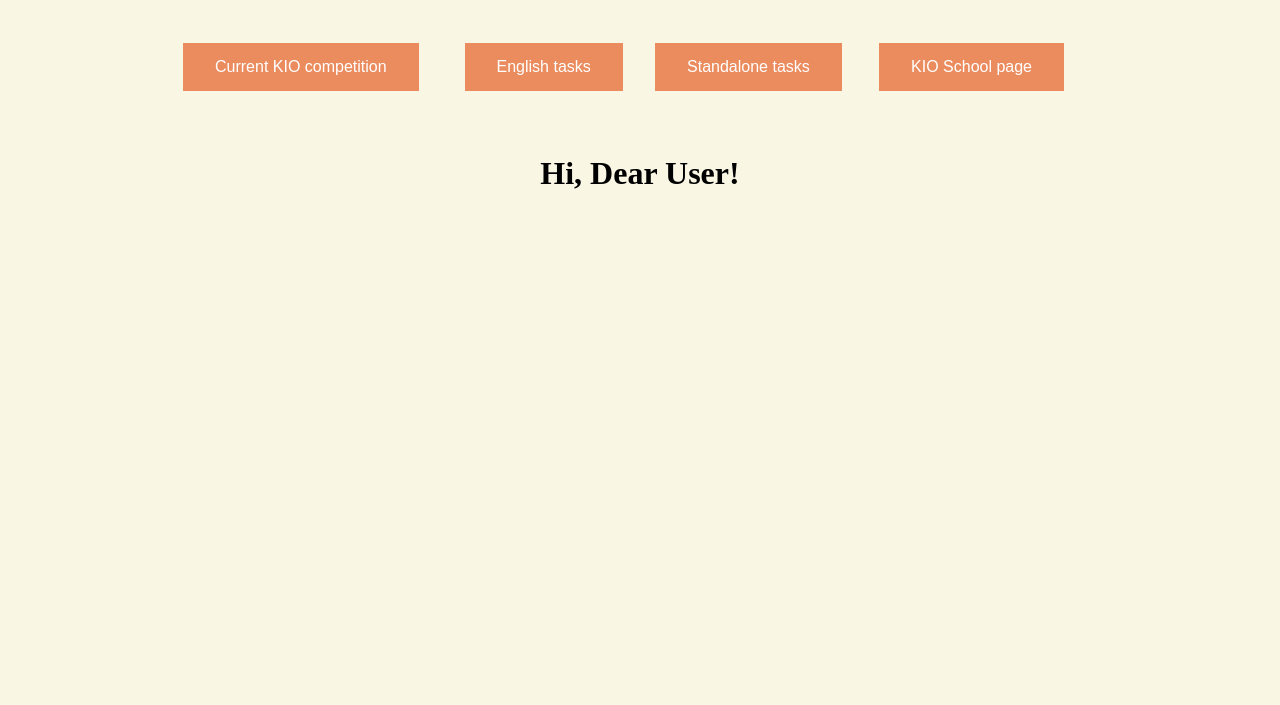
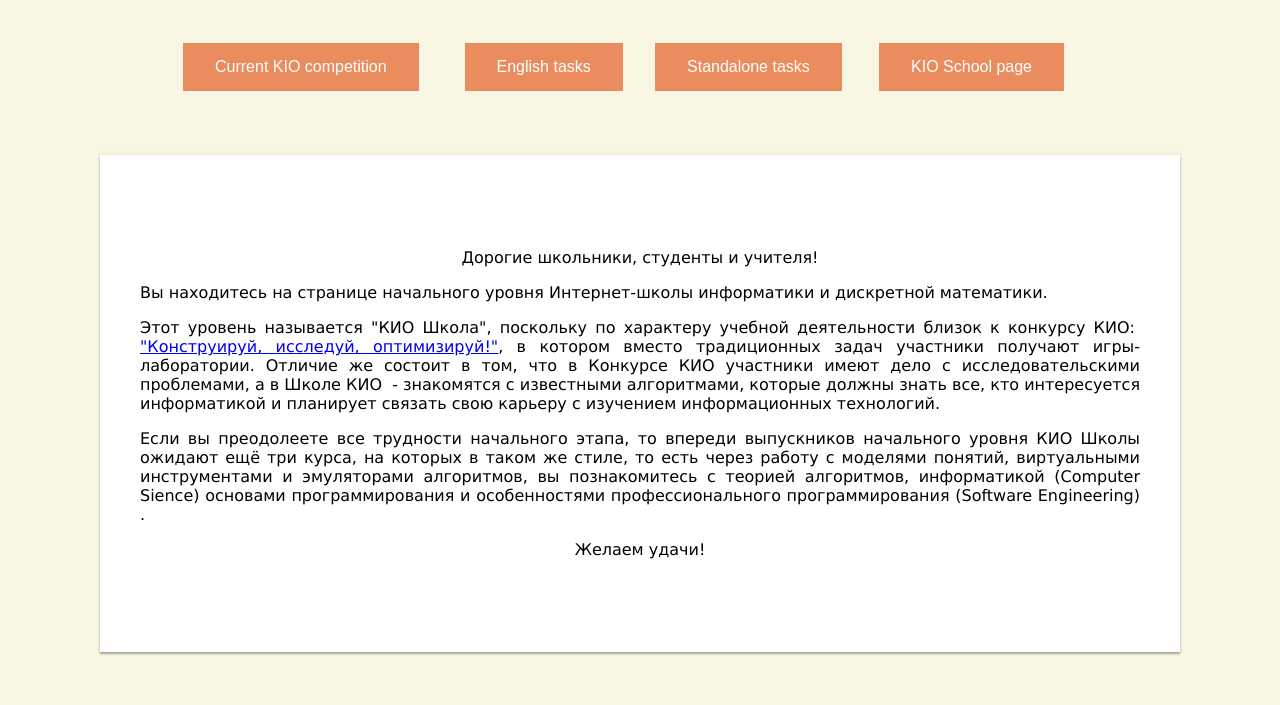
Before and after one commit to bahioganns/flaskProject1, a Flask app: page / in a window 1280 px wide. Shown: the part 95-800 px from the top of the page. Run offline with Flask 2, Linux system fonts and the light colour scheme.

Commit message:
main page text

```diff
--- a/templates/index.html
+++ b/templates/index.html
@@ -1,6 +1,19 @@
 {% extends "base.html" %}
 {% block content %}
-<h1>Hi, {{user.nickname}}!</h1>
+
+    <h1><div id="content_wrapper">
+              <br>
+              <div id="content">
+            	<p style="text-align: center;">Дорогие школьники, студенты и учителя!</p>
+<p style="text-align: justify;">Вы находитесь на странице начального уровня Интернет-школы информатики и дискретной математики.</p>
+<p style="text-align: justify;">Этот уровень называется "КИО Школа", поскольку по характеру учебной деятельности близок к конкурсу КИО:&nbsp; <a title="Конкурс КИО" href="http://ipo.spb.ru/kio/">"Конструируй, исследуй, оптимизируй!"</a>, в котором вместо традиционных задач участники получают игры-лаборатории. Отличие же состоит в том, что в Конкурсе КИО участники имеют дело с исследовательскими проблемами, а в Школе КИО&nbsp; - знакомятся с известными алгоритмами, которые должны знать все, кто интересуется информатикой и планирует связать свою карьеру с изучением информационных технологий.</p>
+<p style="text-align: justify;">Если вы преодолеете все трудности начального этапа, то впереди выпускников начального уровня КИО Школы ожидают ещё три курса, на которых в таком же стиле, то есть через работу с моделями понятий, виртуальными инструментами и эмуляторами алгоритмов, вы познакомитесь с теорией алгоритмов, информатикой (Computer Sience) основами программирования и особенностями профессионального программирования (Software Engineering) .</p>
+<p style="text-align: center;">Желаем удачи!</p>
+
+
+          </div>
+          <br>
+        </div></h1>
 {% for post in posts %}
 <div><p>{{post.author.nickname}} says: <b>{{post.body}}</b></p></div>
 
```
